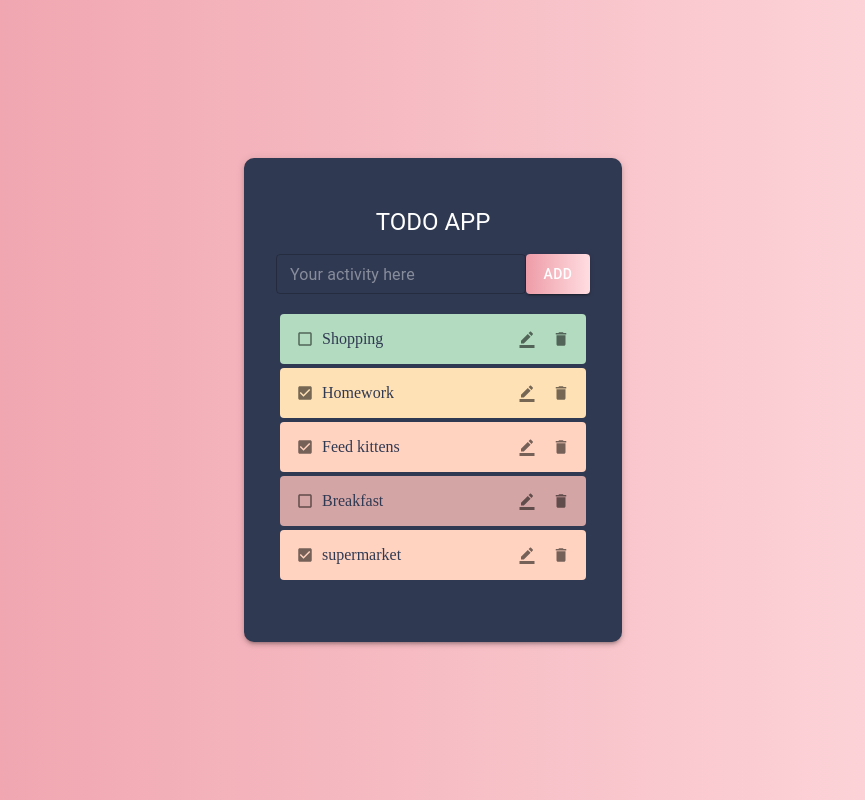
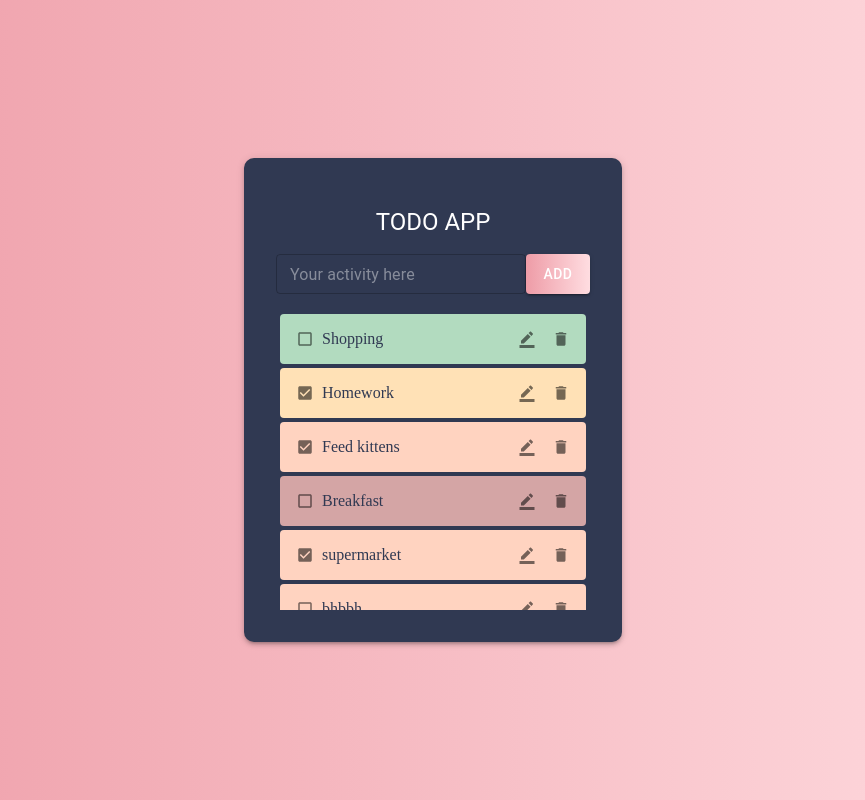
Before and after one commit to catkhanhnguyen/todo-app-v2, a React (Vite) app: page / in a window 1280 px wide. Shown: the whole page, without its empty margins (207-1072 px from the left). Built offline with nearby package versions, Linux system fonts and the light colour scheme; data requests are answered from the project's data file.

Commit message:
delete, check ok

```diff
--- a/db.json
+++ b/db.json
@@ -10,25 +10,31 @@
       "text": "Homework",
       "color": "#FFE1B6",
       "completed": true,
-      "id": "2"
+      "id": 2
     },
     {
       "text": "Feed kittens",
       "color": "#FFD3C0",
       "completed": true,
-      "id": "6c7b"
+      "id": 3
     },
     {
       "text": "Breakfast",
       "color": "#D4A5A5",
       "completed": false,
-      "id": "bba4"
+      "id": 4
     },
     {
-      "id": "5103",
+      "id": 5,
       "text": "supermarket",
       "color": "#FFD3C0",
       "completed": true
+    },
+    {
+      "id": "1706524103637",
+      "text": "bhbbh",
+      "color": "#FFD3C0",
+      "completed": false
     }
   ]
 }
--- a/src/App.tsx
+++ b/src/App.tsx
@@ -9,6 +9,8 @@ import pastelColors from './assets/color'
 
 const App: React.FC = () => {
 
+  const baseUrl = '/todos';
+
   const [input, setInput] = useState<string>('')
   const [todos, setTodos] = useState<Todo[]>([]);
   const [modalText, setModalText] = useState<string>('')
@@ -17,7 +19,7 @@ const App: React.FC = () => {
     pastelColors[Math.floor(Math.random() * pastelColors.length)];
 
   useEffect(() => {
-    axios.get('http://localhost:3000/todos')
+    axios.get(`${baseUrl}`)
       .then(response => {
         setTodos(response.data);
       })
@@ -35,7 +37,7 @@ const App: React.FC = () => {
         const randomColor = generateRandomColor();
         const newTodo = { id: Date.now(), text: input, color: randomColor, completed: false }
 
-        axios.post('http://localhost:3000/todos', newTodo)
+        axios.post(`${baseUrl}`, newTodo)
           .then((response) => {
             const createdTodo: Todo = response.data; // Extracting todo data from AxiosResponse
             setTodos([...todos, createdTodo]);
@@ -52,14 +54,17 @@ const App: React.FC = () => {
   }
 
   const handleDelete = (id: number) => {
-    const updatedTodos = todos.filter((todo) => todo.id !== id);
-    setTodos(updatedTodos);
+    // Make the delete request to the server
+    axios.delete(`${baseUrl}/${id}`)
+      .then(() => {
+        // If the deletion is successful, update the local state
+        const updatedTodos: Todo[] = todos.filter((todo) => todo.id !== id);
+        setTodos(updatedTodos);
 
-    axios.delete(`http://localhost:3000/todos/${id}`)
-      .then(() => {
         console.log(`Todo with ID ${id} deleted successfully.`);
       })
-      .catch((error) => {
+      .catch(error => {
+        // Handle errors, log to the console
         if (error.response && error.response.status === 404) {
           console.error(`Todo with ID ${id} not found on the server.`);
         } else {
@@ -69,19 +74,23 @@ const App: React.FC = () => {
   };
 
 
+
   const handleCheck = (id: number, completed: boolean) => {
     const currentTodo = todos.find((todo) => todo.id === id);
     const updateCurrentTodo = { id: id, text: currentTodo?.text, color: currentTodo?.color, completed: !completed };
 
-    axios.put(`http://localhost:3000/todos/${id}`, updateCurrentTodo)
+    axios.put(`${baseUrl}/${id}`, updateCurrentTodo)
       .then(() => {
         const updatedTodos: Todo[] = todos.map((todo) =>
           todo.id === id ? { ...todo, completed: !completed } : todo
         );
         setTodos(updatedTodos);
       })
-      .catch(error => console.error('Error updating todo in the database:', error));
+      .catch(error => {
+        console.error(`Error updating todo with ID ${id} in the database:`, error.response);
+      });
   };
+
 
 
 
--- a/vite.config.js
+++ b/vite.config.js
@@ -1,7 +1,17 @@
+// vite.config.js
 import { defineConfig } from 'vite'
 import react from '@vitejs/plugin-react-swc'
 
 // https://vitejs.dev/config/
 export default defineConfig({
   plugins: [react()],
+  server: {
+    proxy: {
+      "/todos": {
+        target: "http://localhost:3000",
+        changeOrigin: true,
+        secure: false,
+      },
+    },
+  },
 })
```
